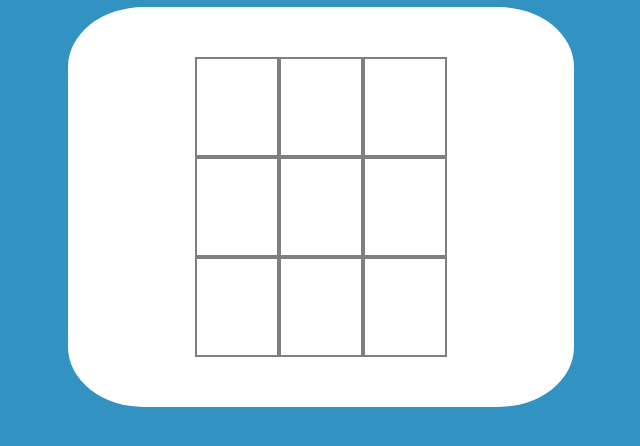
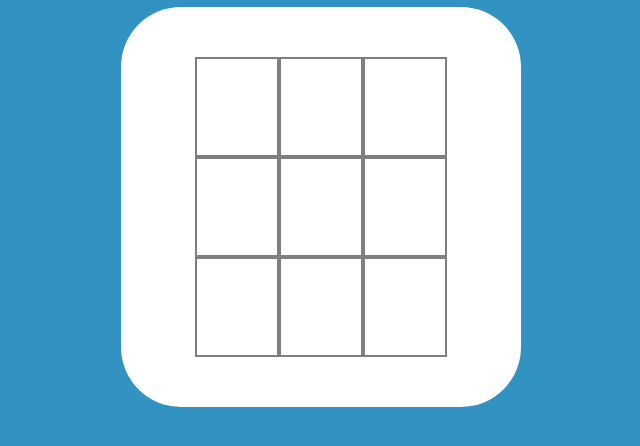
Before and after one commit to sempiternus-bit/remake, a plain HTML site: page index.html in a window 1280 px wide. Shown: the part 104-550 px from the top of the page, without its empty margins (319-959 px from the left). Drawn offline with Linux system fonts and the light colour scheme.

Commit message:
Update style.css

```diff
--- a/style.css
+++ b/style.css
@@ -28,7 +28,7 @@ section{
 	display: flex;
 	flex-direction: column;
 	background: #fff;
-	min-width: 40%;
+	min-width: 400px;
 	max-width: 100%;
 	min-height: 400px;
 	border-radius: 15%;
```
